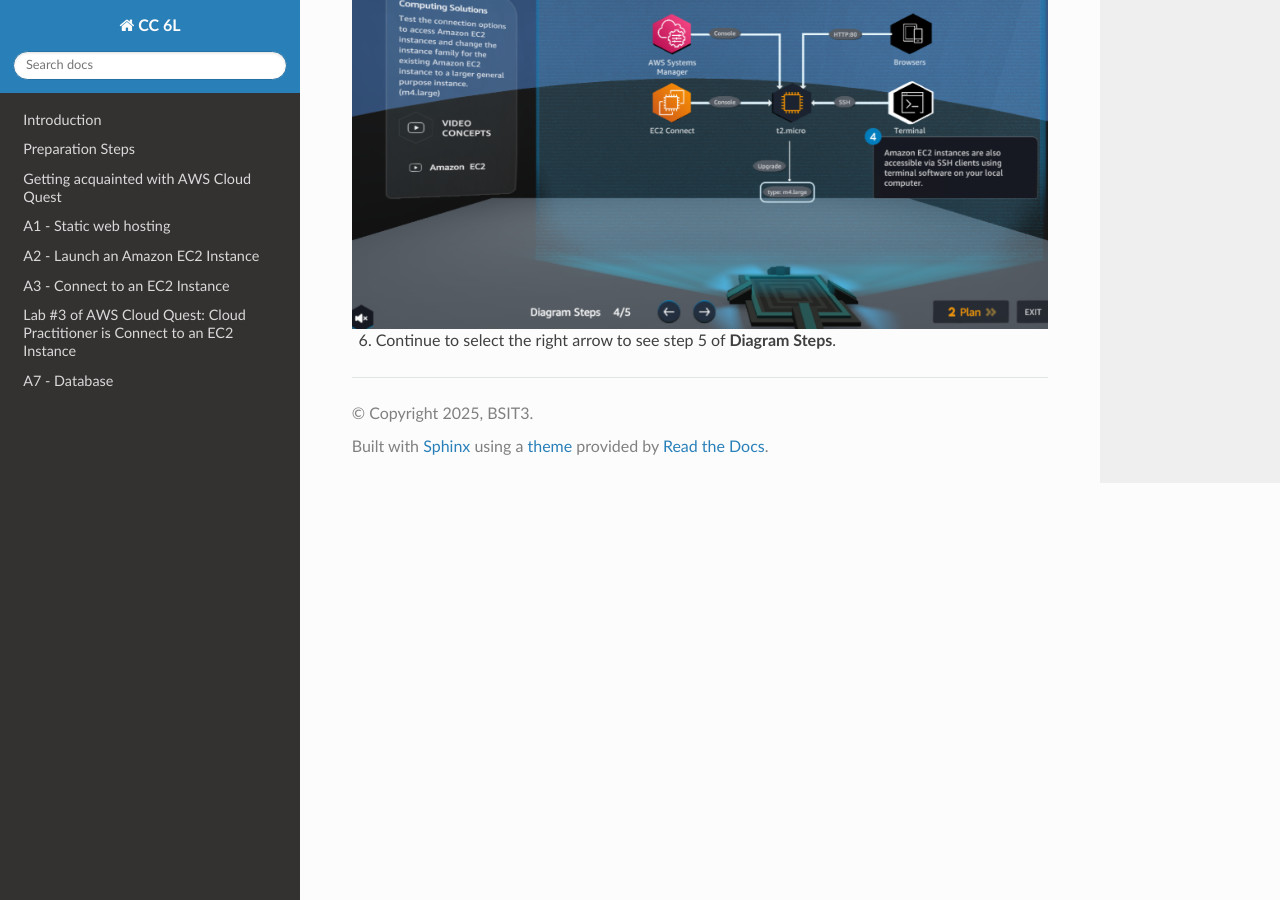
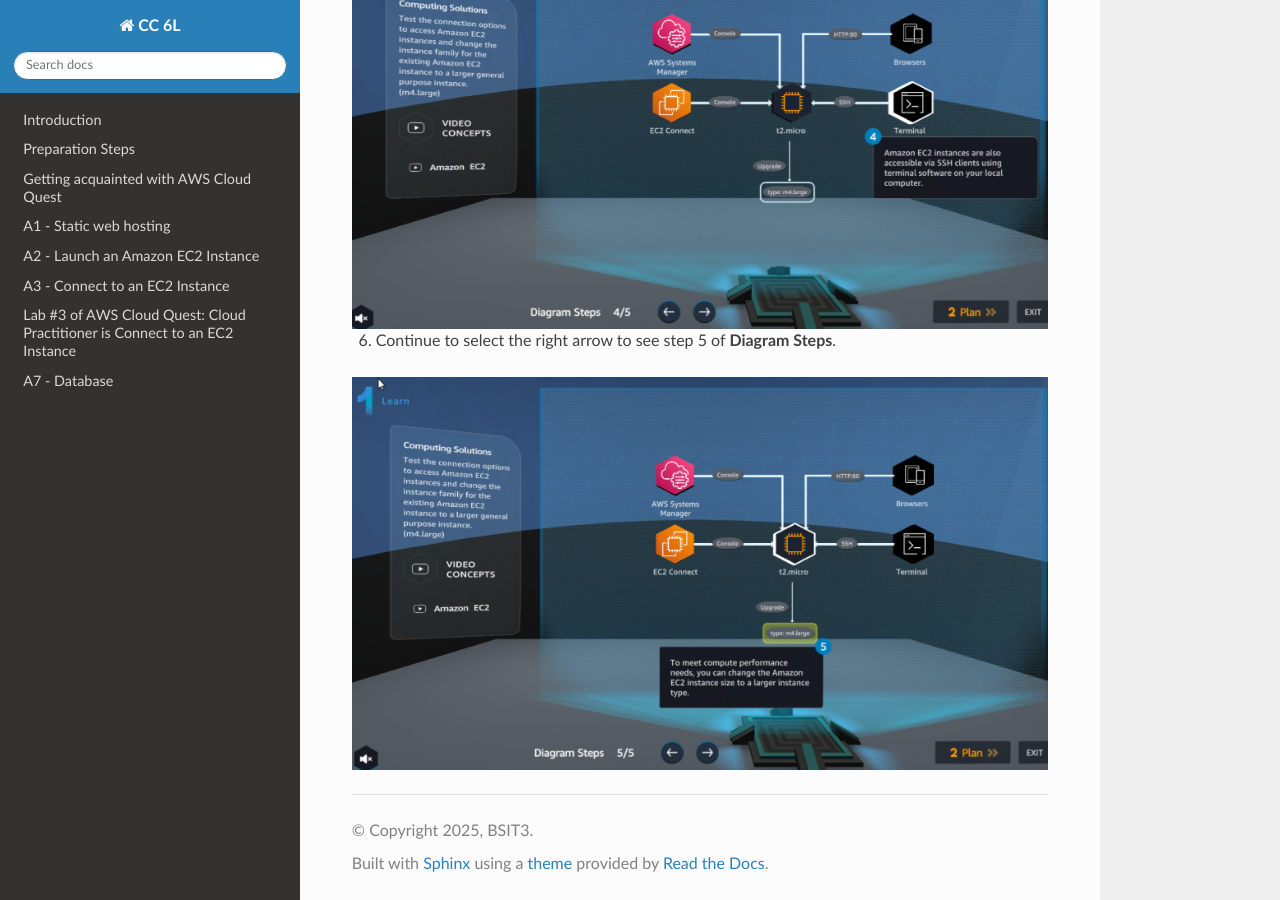
Before and after one commit to user-5005/Aws-Cloud_Practitioner, a Sphinx documentation site: the page built from docs/source/a3-Learn.rst, in a window 1280 px wide and 900 px high, scrolled down 2144 px. Built offline with Sphinx 7.4.7 and the Read the Docs theme 3.1.0, drawn with Linux system fonts in a browser that asks for light colours.

Commit message:
Update a3-Learn.rst

```diff
--- a/docs/source/a3-Learn.rst
+++ b/docs/source/a3-Learn.rst
@@ -38,3 +38,7 @@
    :width: 700px
 
 6. Continue to select the right arrow to see step 5 of **Diagram Steps**.
+
+.. image:: pictures/step5_diagram.png
+   :align: center
+   :width: 700px
```
